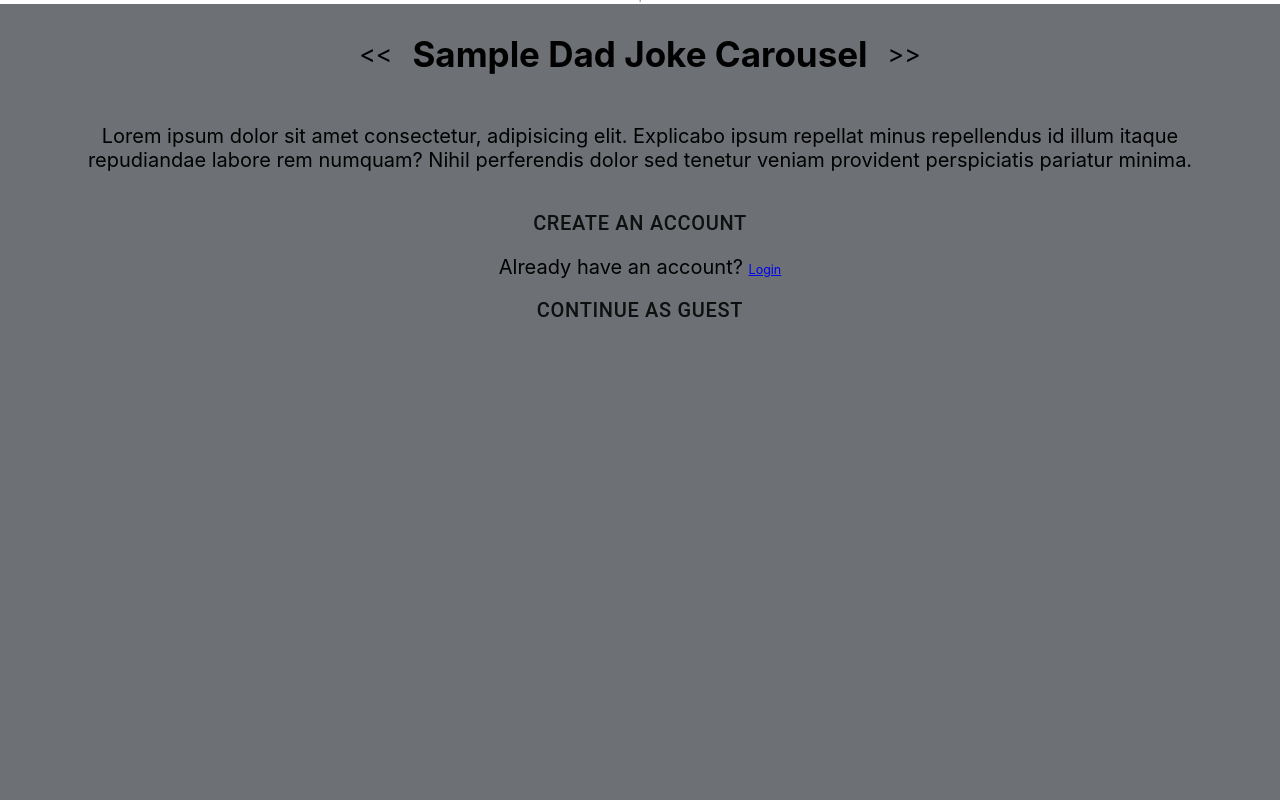
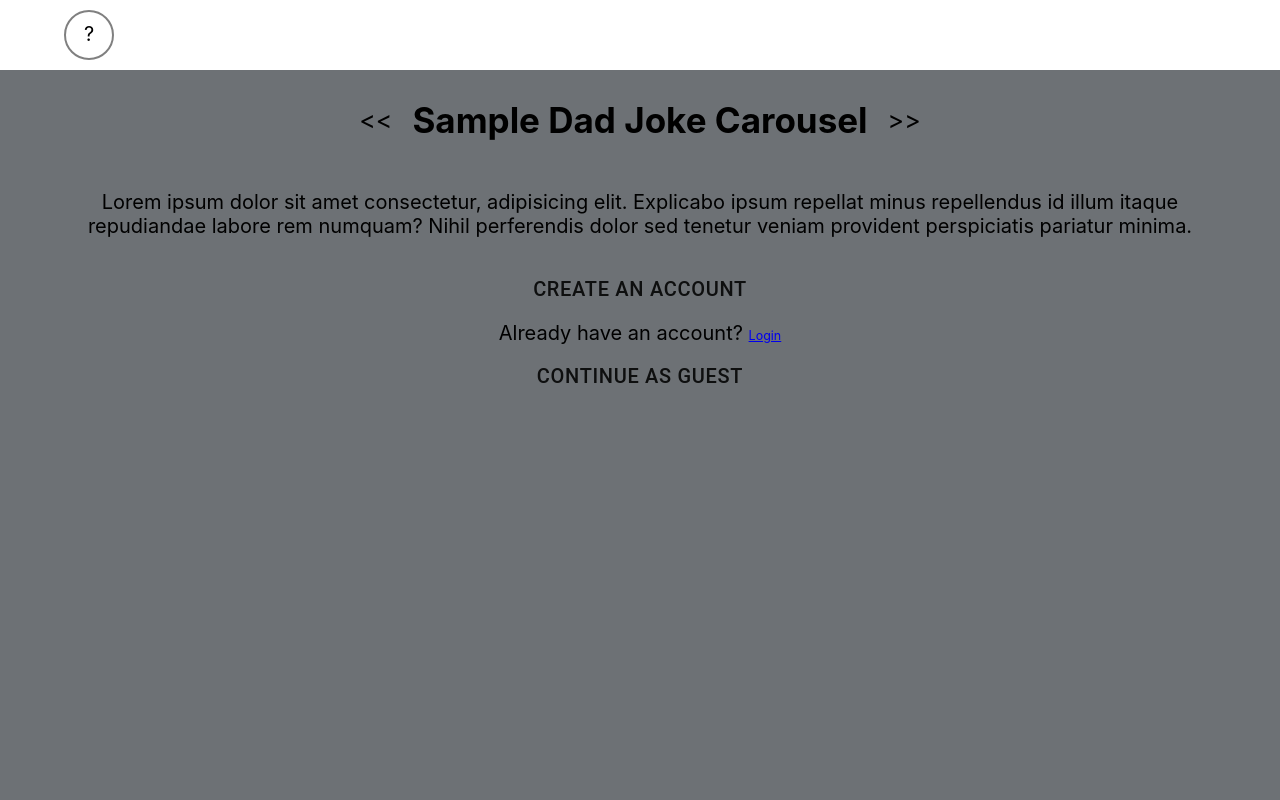
Before and after one commit to Build-Week-PT-Dad-Jokes/Front-End, a React (Create React App) app: page / in a window 1280 px wide. Shown: the top 800 px of the page. Built offline with nearby package versions, Linux system fonts and the light colour scheme.

Commit message:
style header

```diff
--- a/src/App.css
+++ b/src/App.css
@@ -18,19 +18,14 @@ span {
   width: 100%;
   height: 100vh;
 }
-.landing-page {
+.landing-page-header {
   display: flex;
-  flex-direction: column;
-  justify-content: center;
+  justify-content: left;
+  padding: 1rem 0;
   width: 90%;
   margin: 0 auto;
 }
-.landing-page .landing-page-header {
-  display: flex;
-  justify-content: left;
-  padding: 1rem 0;
-}
-.landing-page .landing-page-header .help-button {
+.landing-page-header .help-button {
   padding: 1rem;
   border: 0.2rem solid gray;
   border-radius: 50%;
@@ -40,6 +35,13 @@ span {
   font-size: 2rem;
   width: 5rem;
   height: 5rem;
+}
+.landing-page {
+  display: flex;
+  flex-direction: column;
+  justify-content: center;
+  width: 90%;
+  margin: 0 auto;
 }
 .carousel .carousel-header {
   display: flex;
--- a/src/less/App.less
+++ b/src/less/App.less
@@ -11,7 +11,9 @@ h2 {
   font-size: 3.5rem;
 }
 
-body, p, span {
+body,
+p,
+span {
   font-size: 2rem;
 }
 
@@ -21,17 +23,12 @@ body, p, span {
   height: 100vh;
 }
 
-.landing-page {
-  display: flex;
-  flex-direction: column;
-  justify-content: center;
-  width: 90%;
-  margin: 0 auto;
-
 .landing-page-header {
   display: flex;
   justify-content: left;
   padding: 1rem 0;
+  width: 90%;
+  margin: 0 auto;
 
   .help-button {
     padding: 1rem;
@@ -45,6 +42,13 @@ body, p, span {
     height: 5rem;
   }
 }
+
+.landing-page {
+  display: flex;
+  flex-direction: column;
+  justify-content: center;
+  width: 90%;
+  margin: 0 auto;
 }
 
 .carousel {
```
Lines whose indentation alone changed are shown as unchanged.
